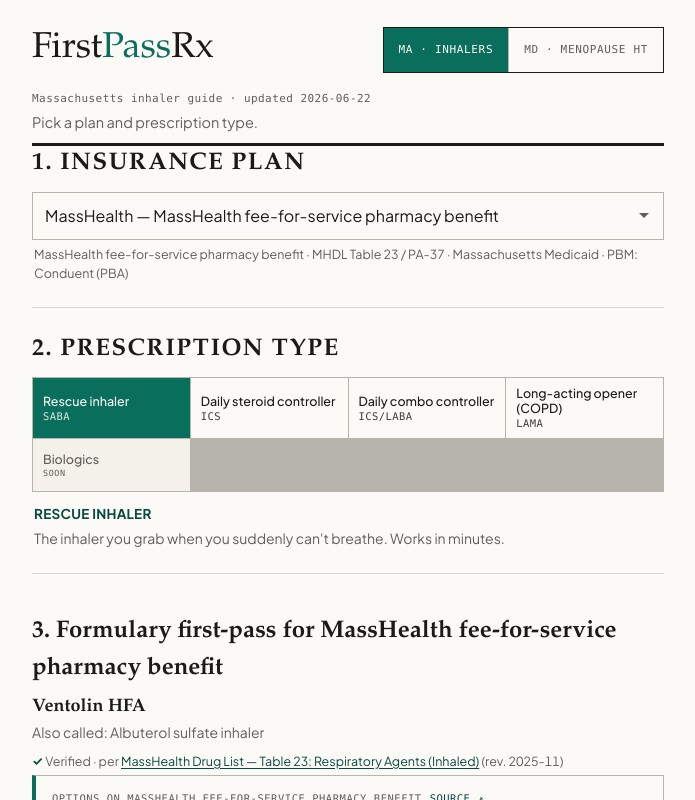
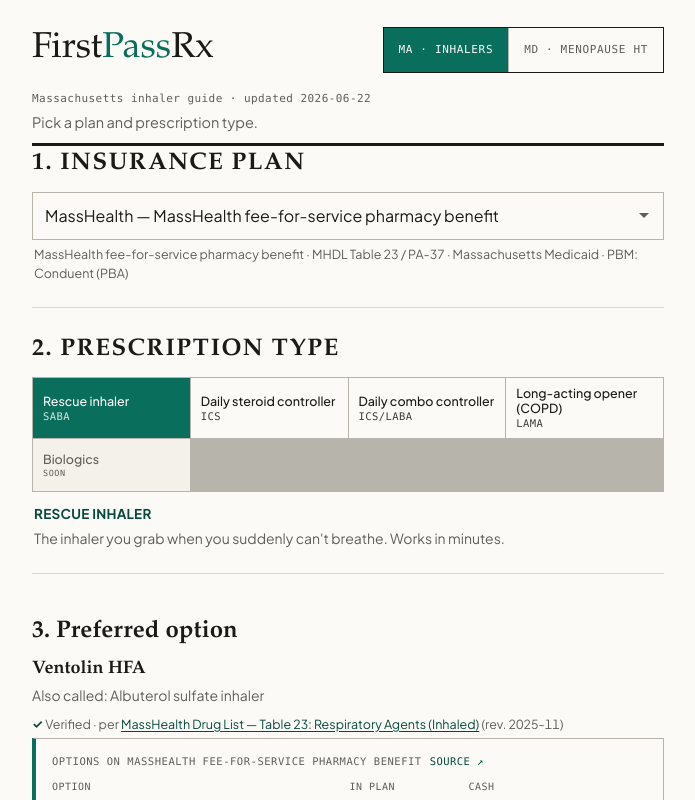
Before and after one commit to pranava0x0/FirstPassRx, a React (Vite) app: page / in a window 1280 px wide. Shown: the top 800 px of the page, without its empty margins (292-987 px from the left). Built offline with nearby package versions, Linux system fonts and the light colour scheme.

Commit message:
Shorten Step 3 heading to 'Preferred option'

```diff
--- a/src/components/ResultCard.tsx
+++ b/src/components/ResultCard.tsx
@@ -51,7 +51,7 @@
         {/* The answer — minimal. */}
         <div className="highlights">
           <span className="recommendation-label">
-            3. Formulary first-pass for {payer.productName}
+            3. Preferred option
           </span>
           <h2 className="agent">{displayName}</h2>
           {agent.brand ? (
```
Also changed, not shown: 1 other file (tests, documents, lock files or other folders).
